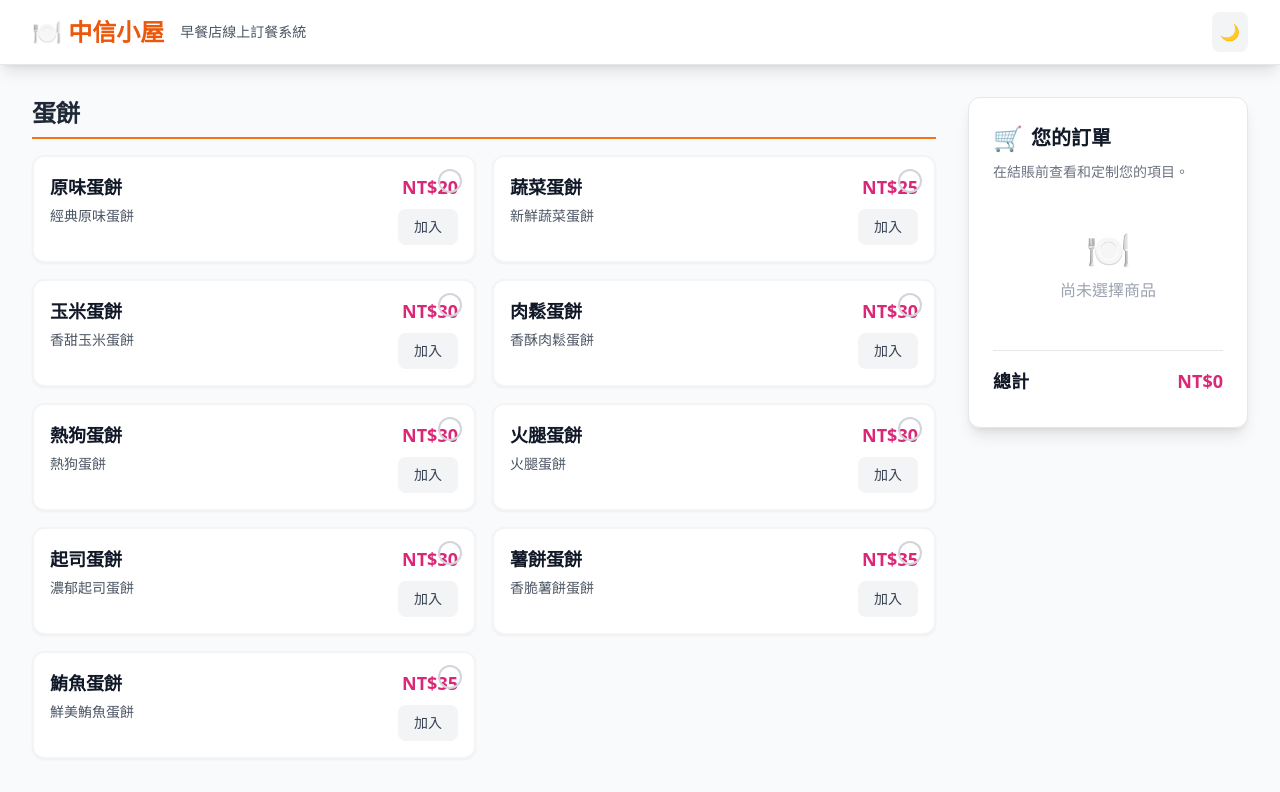
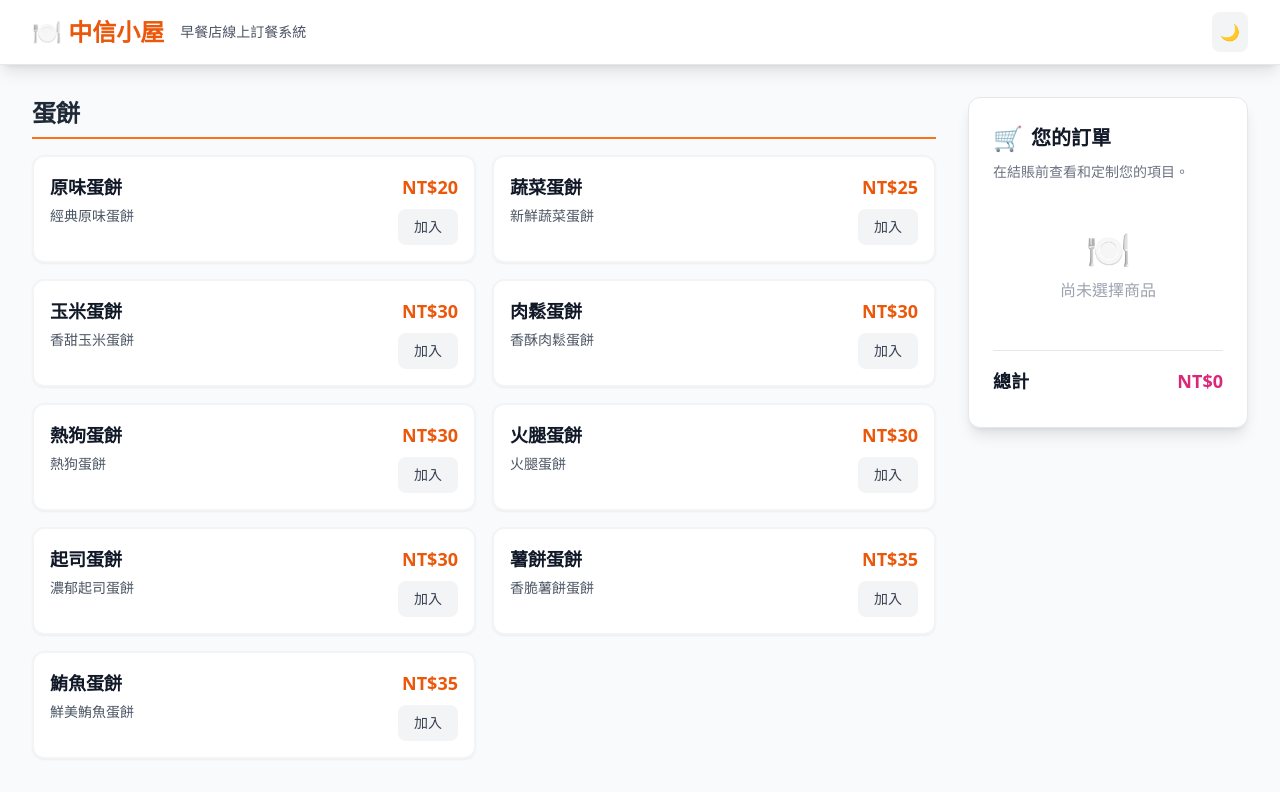
Before and after one commit to kuenjang/chinatrustcabin, a Next.js app: page / in a window 1280 px wide. Shown: the top 792 px of the page. Built offline with nearby package versions, Linux system fonts and the light colour scheme.

Commit message:
feat: 移除打勾選項，改為數量指示器設計

```diff
--- a/app/page.tsx
+++ b/app/page.tsx
@@ -218,7 +218,7 @@ export default function HomePage() {
                           description={item.description || ''}
                           price={item.price}
                           onAdd={() => addToCart(item.id)}
-                          isSelected={(cart[item.id] || 0) > 0}
+                          quantity={cart[item.id] || 0}
                         />
                       ))}
                   </div>
--- a/components/MenuCard.tsx
+++ b/components/MenuCard.tsx
@@ -5,10 +5,10 @@ interface MenuCardProps {
   description: string;
   price: number;
   onAdd: () => void;
-  isSelected?: boolean;
+  quantity?: number;
 }
 
-const MenuCard: React.FC<MenuCardProps> = ({ name, description, price, onAdd, isSelected = false }) => {
+const MenuCard: React.FC<MenuCardProps> = ({ name, description, price, onAdd, quantity = 0 }) => {
   const [isHovered, setIsHovered] = useState(false);
 
   return (
@@ -16,36 +16,23 @@ const MenuCard: React.FC<MenuCardProps> = ({ name, description, price, onAdd, is
       className={`
         relative bg-white dark:bg-gray-800 rounded-xl shadow-sm border-2 transition-all duration-300 ease-in-out
         hover:shadow-lg hover:scale-[1.02] cursor-pointer
-        ${isSelected
-          ? 'border-pink-500 bg-pink-50 dark:bg-pink-900/20 shadow-pink-200 dark:shadow-pink-900/30'
-          : 'border-gray-100 dark:border-gray-700 hover:border-pink-200 dark:hover:border-pink-600'
+        ${quantity > 0
+          ? 'border-orange-500 bg-orange-50 dark:bg-orange-900/20 shadow-orange-200 dark:shadow-orange-900/30'
+          : 'border-gray-100 dark:border-gray-700 hover:border-orange-200 dark:hover:border-orange-600'
         }
       `}
       onMouseEnter={() => setIsHovered(true)}
       onMouseLeave={() => setIsHovered(false)}
       onClick={onAdd}
     >
-      {/* 選擇指示器 */}
-      <div className="absolute top-3 right-3">
-        <div className={`
-          w-6 h-6 rounded-full border-2 flex items-center justify-center transition-all duration-200
-          ${isSelected
-            ? 'border-pink-500 bg-pink-500'
-            : 'border-gray-300 dark:border-gray-600'
-          }
-        `}>
-          {isSelected && (
-            <svg
-              className="w-4 h-4 text-white"
-              fill="none"
-              stroke="currentColor"
-              viewBox="0 0 24 24"
-            >
-              <path strokeLinecap="round" strokeLinejoin="round" strokeWidth={3} d="M5 13l4 4L19 7" />
-            </svg>
-          )}
+      {/* 數量指示器 */}
+      {quantity > 0 && (
+        <div className="absolute top-3 right-3">
+          <div className="w-6 h-6 rounded-full bg-orange-500 text-white text-sm font-bold flex items-center justify-center">
+            {quantity}
+          </div>
         </div>
-      </div>
+      )}
 
       {/* 內容區域 */}
       <div className="p-4">
@@ -62,7 +49,7 @@ const MenuCard: React.FC<MenuCardProps> = ({ name, description, price, onAdd, is
           </div>
 
           <div className="flex flex-col items-end gap-2">
-            <span className="text-pink-600 dark:text-pink-400 font-bold text-lg">
+            <span className="text-orange-600 dark:text-orange-400 font-bold text-lg">
               NT${price}
             </span>
 
@@ -70,9 +57,9 @@ const MenuCard: React.FC<MenuCardProps> = ({ name, description, price, onAdd, is
             <button
               className={`
                 px-4 py-2 rounded-lg font-medium text-sm transition-all duration-200
-                ${isSelected
-                  ? 'bg-pink-500 text-white shadow-lg shadow-pink-200 dark:shadow-pink-900/30'
-                  : 'bg-gray-100 dark:bg-gray-700 text-gray-700 dark:text-gray-300 hover:bg-pink-500 hover:text-white'
+                ${quantity > 0
+                  ? 'bg-orange-500 text-white shadow-lg shadow-orange-200 dark:shadow-orange-900/30'
+                  : 'bg-gray-100 dark:bg-gray-700 text-gray-700 dark:text-gray-300 hover:bg-orange-500 hover:text-white'
                 }
               `}
               onClick={(e) => {
@@ -80,15 +67,15 @@ const MenuCard: React.FC<MenuCardProps> = ({ name, description, price, onAdd, is
                 onAdd();
               }}
             >
-              {isSelected ? '已選擇' : '加入'}
+              {quantity > 0 ? `已選 ${quantity}` : '加入'}
             </button>
           </div>
         </div>
       </div>
 
       {/* 懸停效果 */}
-      {isHovered && !isSelected && (
-        <div className="absolute inset-0 bg-pink-500/5 rounded-xl pointer-events-none" />
+      {isHovered && quantity === 0 && (
+        <div className="absolute inset-0 bg-orange-500/5 rounded-xl pointer-events-none" />
       )}
     </div>
   );
```
